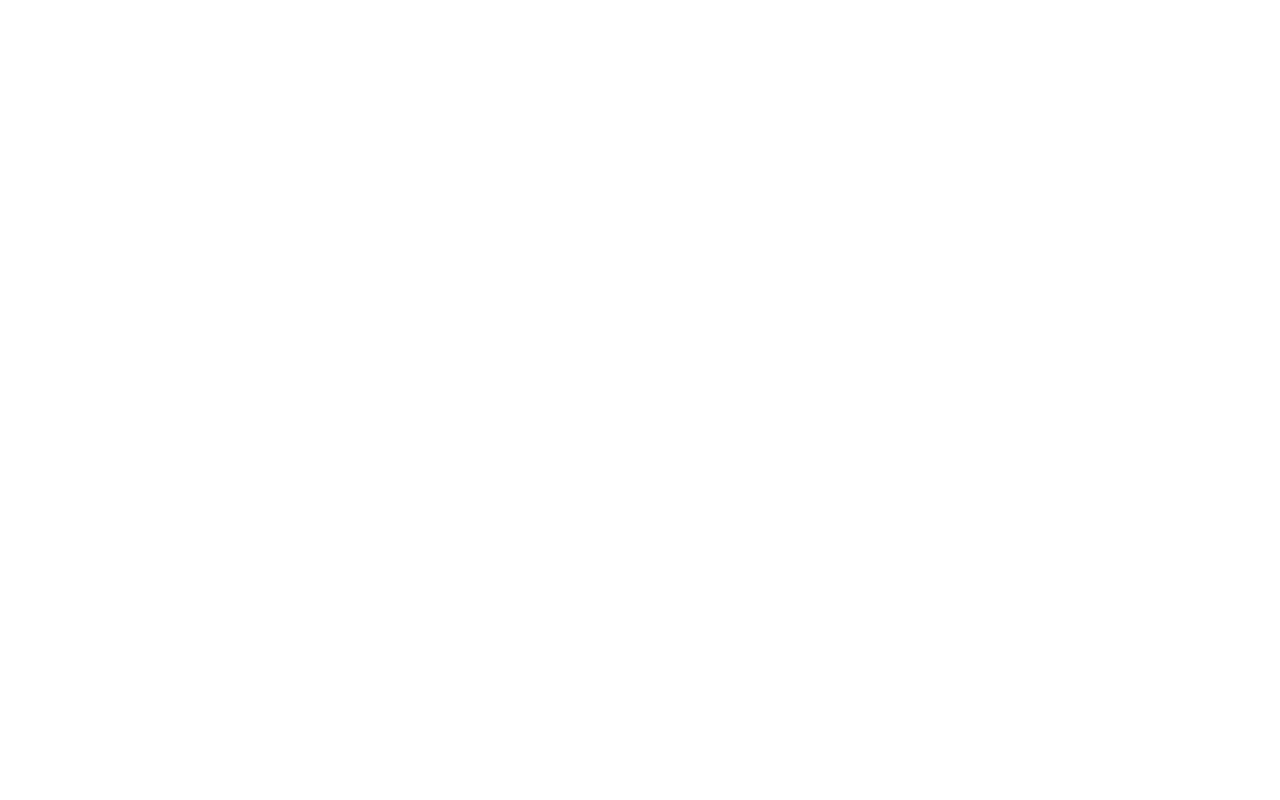
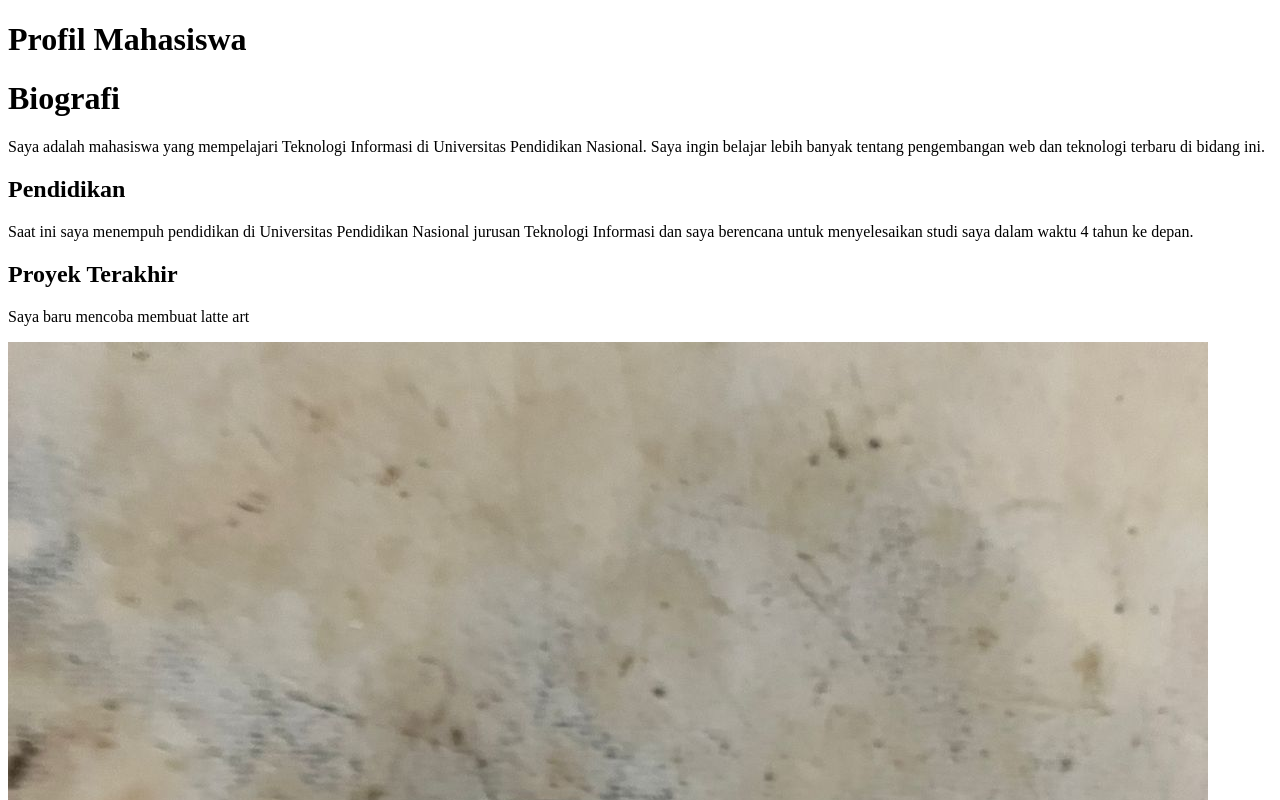
Before and after one commit to pratamasathya10-coder/HTML, a plain HTML site: page index.html in a window 1280 px wide. Shown: the top 800 px of the page. Drawn offline with Linux system fonts and the light colour scheme.

Commit message:
Menambahkan judul dan menambahkan gambar

```diff
--- a/index.html
+++ b/index.html
@@ -6,6 +6,26 @@
     <title>Pratikum Html</title>
 </head>
 <body>
+    <h1>Profil Mahasiswa</h1>
+
+
+    <h1>Biografi</h1>
+
+    <p>Saya adalah mahasiswa yang mempelajari Teknologi Informasi di Universitas
+      Pendidikan Nasional. Saya ingin belajar lebih banyak tentang pengembangan web
+      dan teknologi terbaru di bidang ini.
+    </p>
+
+    <h2>Pendidikan</h2>
+
+    <p>Saat ini saya menempuh pendidikan di Universitas Pendidikan Nasional jurusan Teknologi Informasi
+        dan saya berencana untuk menyelesaikan studi saya dalam waktu 4 tahun ke depan.
+    </p>
+
+    <h2>Proyek Terakhir</h2>
+
+    <p>Saya baru mencoba membuat latte art</p>
+    <img src="WhatsApp Image 2025-09-22 at 11.11.49_4d69dc92.jpg" alt="Latte art">
 
 </body>
 </html>
```
Also changed, not shown: WhatsApp Image 2025-09-22 at 11.11.49_4d69dc92.jpg (added).
